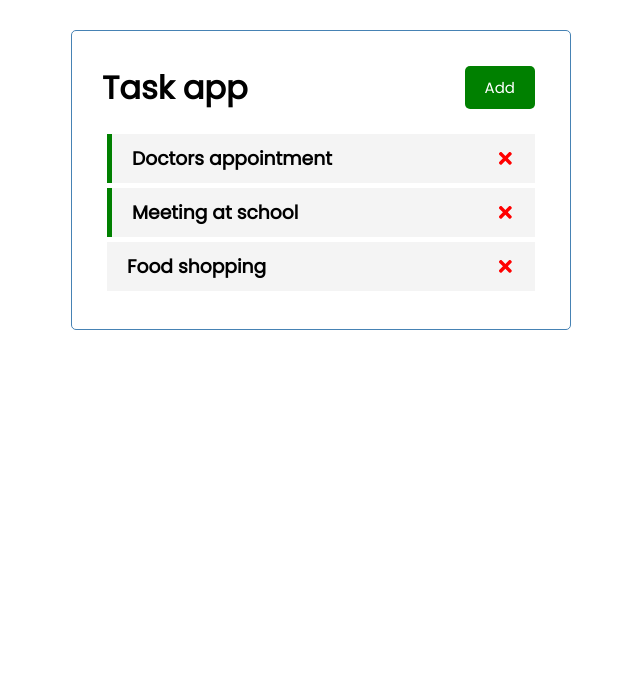
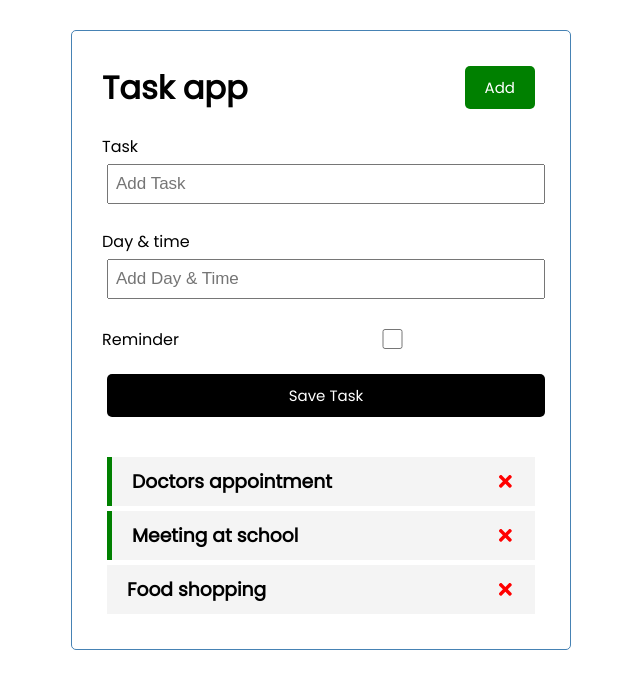
Before and after one commit to GeorgePavlov17/first-react-app, a React (Create React App) app: page / in a window 1280 px wide. Shown: the top 688 px of the page, without its empty margins (319-959 px from the left). Built offline with nearby package versions, Linux system fonts and the light colour scheme.

Commit message:
addTask component

```diff
--- a/src/App.js
+++ b/src/App.js
@@ -2,6 +2,7 @@
 import React, { useState } from 'react';
 import Header from './components/Header';
 import Tasks from './components/Tasks';
+import AddTask from './components/AddTask';
 
 const App = () => {
   const [tasks, setTasks] = useState([
@@ -22,6 +23,14 @@
     },
 ]);
 
+// Add Task
+const addTask = (task) => {
+  const id = Math.floor(Math.random() * 10000) + 1;
+
+  const newTask = {  id, ...task }
+  setTasks([...tasks, newTask]);
+}
+
 // Delete task
 const deleteTask = (id) => {
   setTasks(tasks.filter((task) => task.id !== id))
@@ -35,6 +44,7 @@
   return (
     <div className='container'>
       <Header />
+      <AddTask onAdd={addTask} />
       {tasks.length > 0 ?
       <Tasks tasks={tasks} onDelete={deleteTask}  onToggle={toggleReminder}/> : 'No tasks for today'}
     </div>
--- /dev/null
+++ b/src/components/AddTask.js
@@ -0,0 +1,48 @@
+import { useState } from 'react';
+
+const AddTask = ({ onAdd }) => {
+    const [text, setText] = useState('')
+    const [day, setDay] = useState('')
+    const [reminder, setReminder] = useState(false)
+
+    const onSubmit = (e) => {
+        e.preventDefault();
+
+        if(!text) {
+            alert('Please add task!');
+            return;
+        }
+
+        onAdd({ text, day, reminder })
+
+        setText('')
+        setDay('')
+        setReminder(false)
+    }
+
+  return (
+    <form className="add-form" onSubmit={onSubmit}>
+
+      <div className="form-control">
+        <label>Task</label>
+        <input type="text" placeholder="Add Task"
+        value={text} onChange={(e) => setText(e.target.value)} />
+      </div>
+      <div className="form-control">
+        <label>Day & time</label>
+        <input type="text" placeholder="Add Day & Time"
+        value={day} onChange={(e) => setDay(e.target.value)}/>
+      </div>
+      <div className="form-control form-control-check">
+        <label>Reminder</label>
+        <input type="checkbox"
+        checked={reminder}
+        value={reminder} onChange={(e) => setReminder(e.currentTarget.checked)} />
+      </div>
+
+      <input type="submit" value='Save Task' className="btn btn-block" />
+    </form>
+  )
+}
+
+export default AddTask
```
